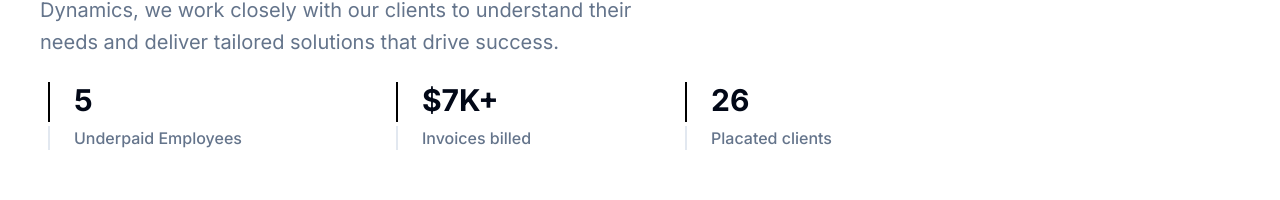
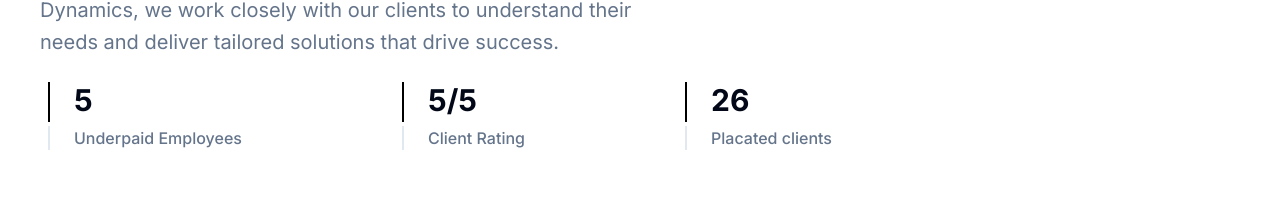
Before and after one commit to devops-dynamics/devops-dynamics-website, a Next.js app: page /about in a window 1280 px wide. Shown: the part 462-662 px from the top of the page. Built offline with nearby package versions, Linux system fonts and the light colour scheme.

Commit message:
update content of About page

```diff
--- a/src/app/(pages)/about/page.tsx
+++ b/src/app/(pages)/about/page.tsx
@@ -62,7 +62,7 @@ const AboutPage = () => {
             >
                 <div className="flex max-w-5xl flex-wrap justify-between gap-8">
                     <BlockQuote heading="5" subheading="Underpaid Employees" />
-                    <BlockQuote heading="$7K+" subheading="Invoices billed" />
+                    <BlockQuote heading="5/5" subheading="Client Rating" />
                     <BlockQuote heading="26" subheading="Placated clients" />
                 </div>
             </PageHeader>
```
